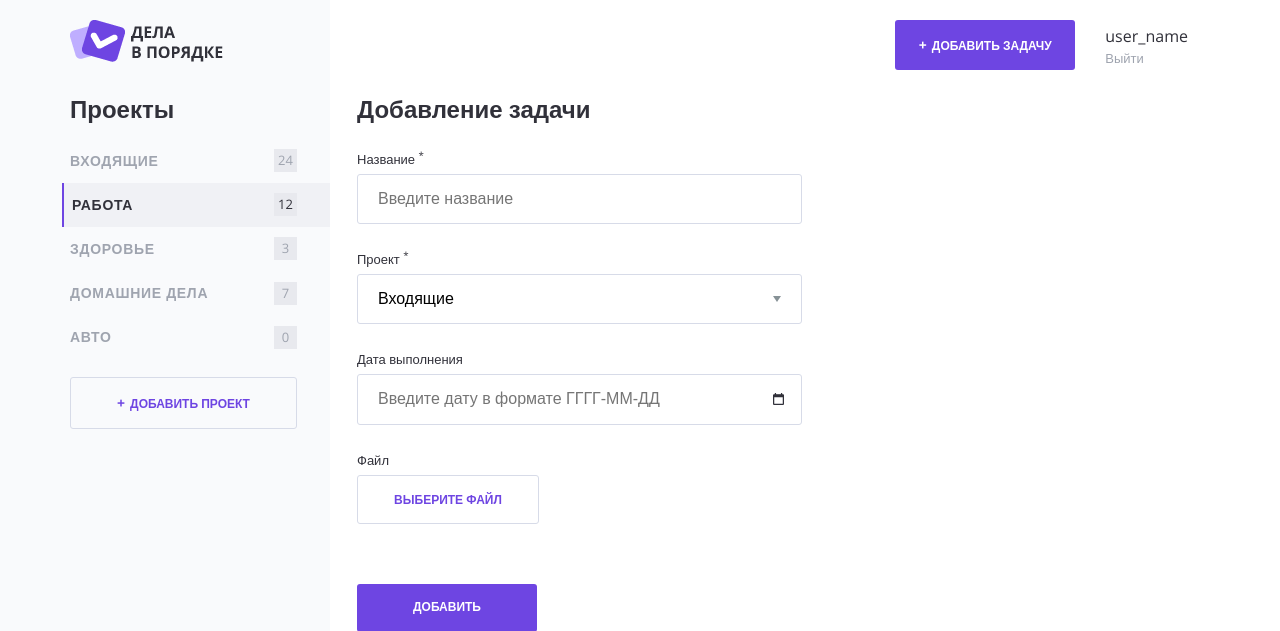
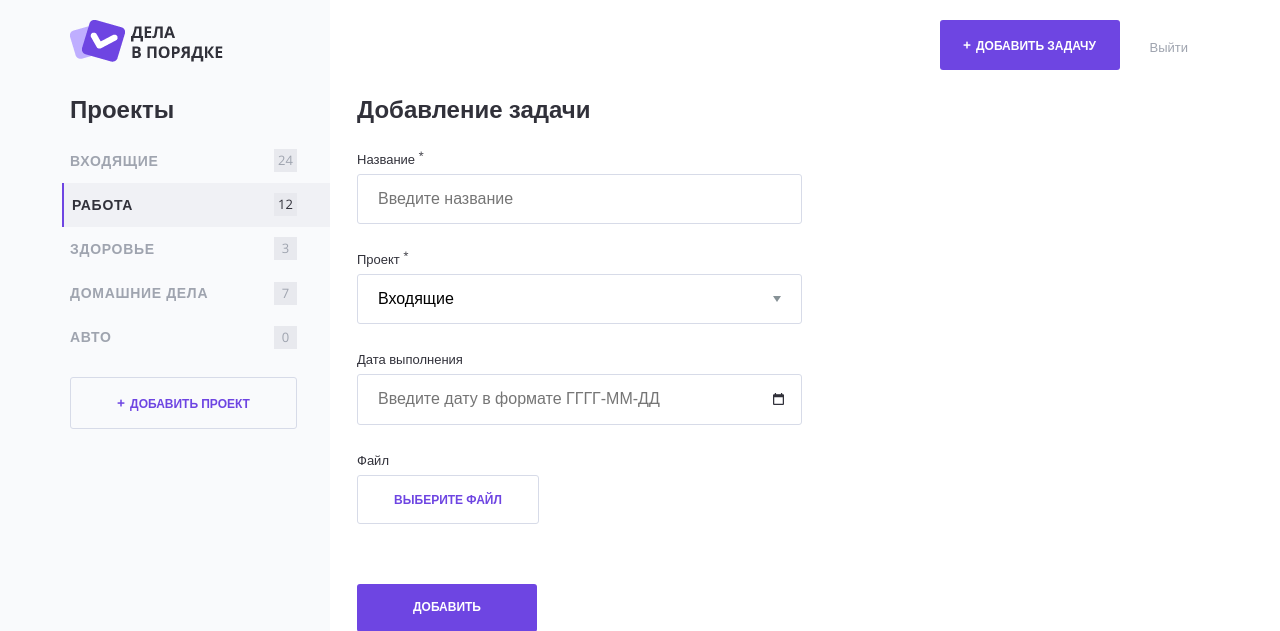
Before and after one commit to sashibaev/1228231-doingsdone-11, a PHP site: page /templates/form-task.php in a window 1280 px wide. Shown: the top 631 px of the page. Run offline with PHP 8.4, Linux system fonts and the light colour scheme; the template is opened without the code that fills it, so the values that code supplies are empty; some libraries are stand-ins or nearby versions.

Commit message:
Поиск ошибки

```diff
--- a/add.php
+++ b/add.php
@@ -1,16 +1,16 @@
 <?php
-   include_once("../helpers.php");
+   include_once("helpers.php");
 
 
 
 
 
 
-$form_content = include_template("form-task.php", [
+    $form_content = include_template("form-task.php", [
         "user_name" => "Sergey",
         "title" => "Добавление задачи"
     ]);
 
 
-print($form_content);
+    print($form_content);
 ?>
--- a/templates/form-task.php
+++ b/templates/form-task.php
@@ -24,7 +24,7 @@
 
         <div class="main-header__side-item user-menu">
           <div class="user-menu__data">
-            <p><?=user_name; ?></p>
+            <p><?=$user_name; ?></p>
 
             <a href="#">Выйти</a>
           </div>
```
